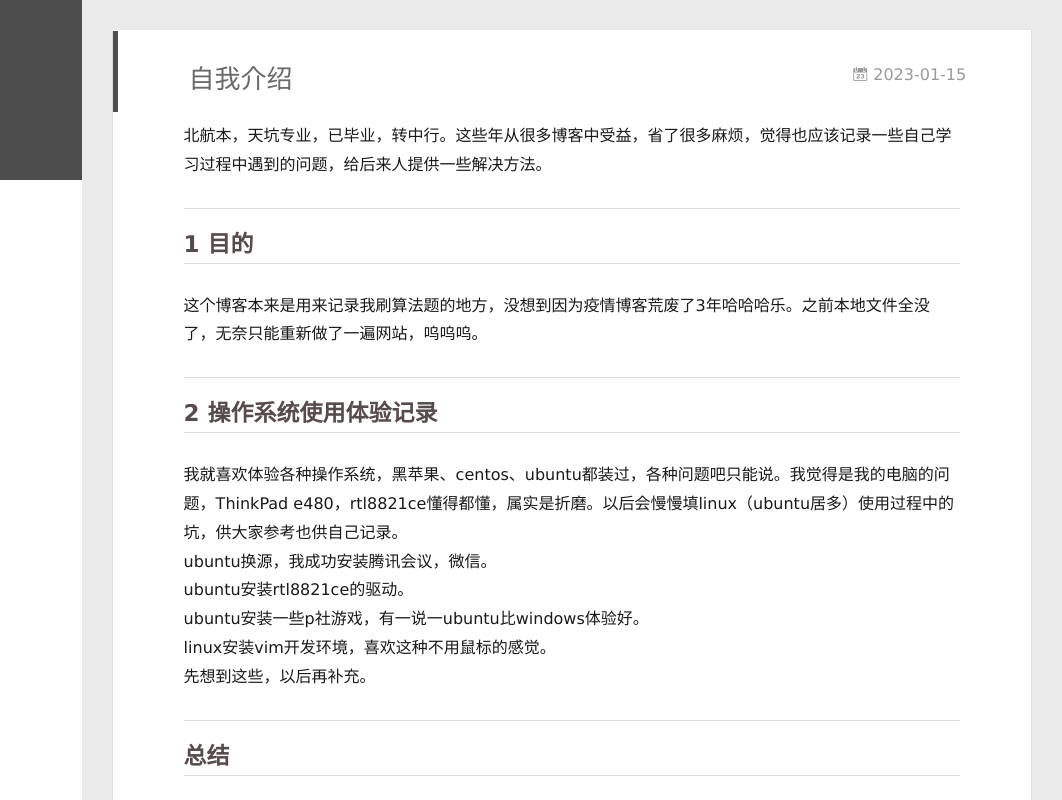
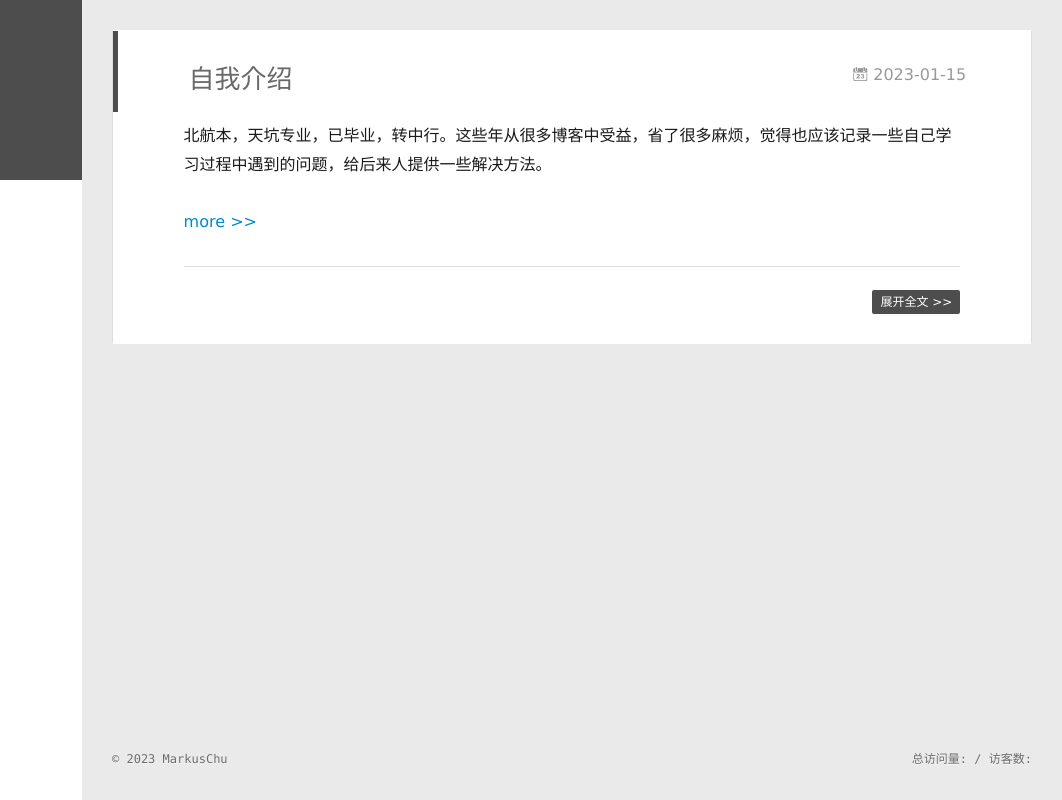
Before and after one commit to kratoszmx/kratoszmx.github.io, a plain HTML site: page index.html in a window 1280 px wide. Shown: the full height of the page, 218-1280 px from the left. Drawn offline with Linux system fonts and the light colour scheme; some packages are replaced by stand-ins of ours; a script that the page names is missing.

Commit message:
Site updated: 2023-01-15 22:09:20

```diff
--- a/content.json
+++ b/content.json
@@ -1 +1 @@
-{"meta":{"title":"MarkusChu的博客","subtitle":"胆小认生，不易相处","description":"毕业于北京航空航天大学，在此记录我的转行历程","author":"MarkusChu","url":"http://example.com","root":"/"},"pages":[],"posts":[{"title":"自我介绍","slug":"博客简介","date":"2023-01-15T06:26:03.000Z","updated":"2023-01-15T13:54:12.566Z","comments":true,"path":"2023/01/15/博客简介/","link":"","permalink":"http://example.com/2023/01/15/%E5%8D%9A%E5%AE%A2%E7%AE%80%E4%BB%8B/","excerpt":"","text":"北航本，天坑专业，已毕业，转中行。这些年从很多博客中受益，省了很多麻烦，觉得也应该记录一些自己学习过程中遇到的问题，给后来人提供一些解决方法。 1 目的这个博客本来是用来记录我刷算法题的地方，没想到因为疫情博客荒废了3年哈哈哈乐。之前本地文件全没了，无奈只能重新做了一遍网站，呜呜呜。 2 操作系统使用体验记录我就喜欢体验各种操作系统，黑苹果、centos、ubuntu都装过，各种问题吧只能说。我觉得是我的电脑的问题，ThinkPad e480，rtl8821ce懂得都懂，属实是折磨。以后会慢慢填linux（ubuntu居多）使用过程中的坑，供大家参考也供自己记录。ubuntu换源，我成功安装腾讯会议，微信。ubuntu安装rtl8821ce的驱动。ubuntu安装一些p社游戏，有一说一ubuntu比windows体验好。linux安装vim开发环境，喜欢这种不用鼠标的感觉。先想到这些，以后再补充。 总结先写这些吧，以后再补充。博客也不是太好看，如果关注的人多了肯定会美化。水平有限，请批评指正。（发我邮箱）","categories":[],"tags":[]}],"categories":[],"tags":[]}
+[{"title":"自我介绍","date":"2023-01-15T06:26:03.000Z","path":"2023/01/15/博客简介/","tags":[]}]
--- a/index.html
+++ b/index.html
@@ -165,12 +165,8 @@
     <div class="article-entry" itemprop="articleBody">
 
         <p>北航本，天坑专业，已毕业，转中行。这些年从很多博客中受益，省了很多麻烦，觉得也应该记录一些自己学习过程中遇到的问题，给后来人提供一些解决方法。</p>
-<hr>
-<h2 id="1-目的"><a href="#1-目的" class="headerlink" title="1 目的"></a>1 目的</h2><p>这个博客本来是用来记录我刷算法题的地方，没想到因为疫情博客荒废了3年哈哈哈乐。之前本地文件全没了，无奈只能重新做了一遍网站，呜呜呜。</p>
-<hr>
-<h2 id="2-操作系统使用体验记录"><a href="#2-操作系统使用体验记录" class="headerlink" title="2 操作系统使用体验记录"></a>2 操作系统使用体验记录</h2><p>我就喜欢体验各种操作系统，黑苹果、centos、ubuntu都装过，各种问题吧只能说。我觉得是我的电脑的问题，ThinkPad e480，rtl8821ce懂得都懂，属实是折磨。以后会慢慢填linux（ubuntu居多）使用过程中的坑，供大家参考也供自己记录。<br>ubuntu换源，我成功安装腾讯会议，微信。<br>ubuntu安装rtl8821ce的驱动。<br>ubuntu安装一些p社游戏，有一说一ubuntu比windows体验好。<br>linux安装vim开发环境，喜欢这种不用鼠标的感觉。<br>先想到这些，以后再补充。</p>
-<hr>
-<h2 id="总结"><a href="#总结" class="headerlink" title="总结"></a>总结</h2><p>先写这些吧，以后再补充。博客也不是太好看，如果关注的人多了肯定会美化。<br>水平有限，请批评指正。（发我邮箱）</p>
+
+          <a class="article-more-a" href="/2023/01/15/%E5%8D%9A%E5%AE%A2%E7%AE%80%E4%BB%8B/#more">more >></a>
 
 
 
```
Also changed, not shown: 2023/01/15/博客简介/index.html (+5 -4 lines).
